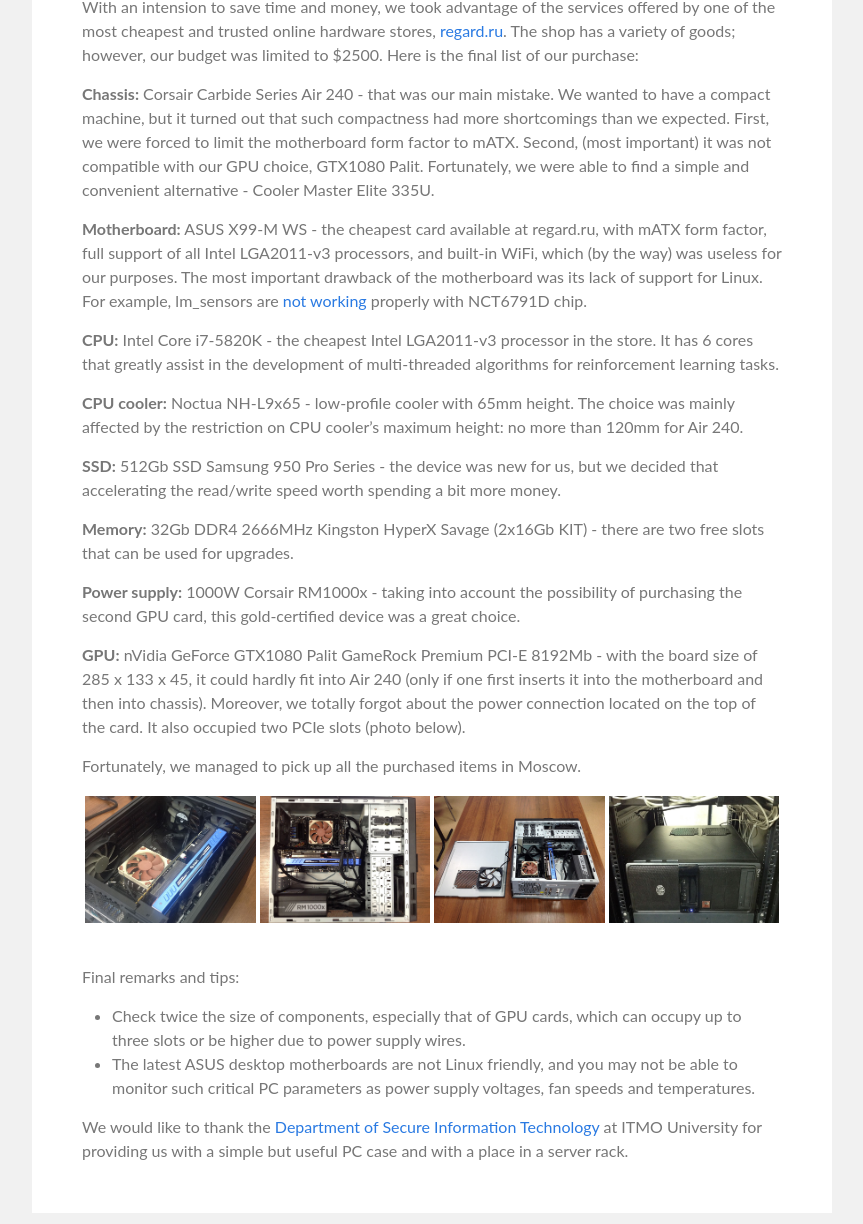
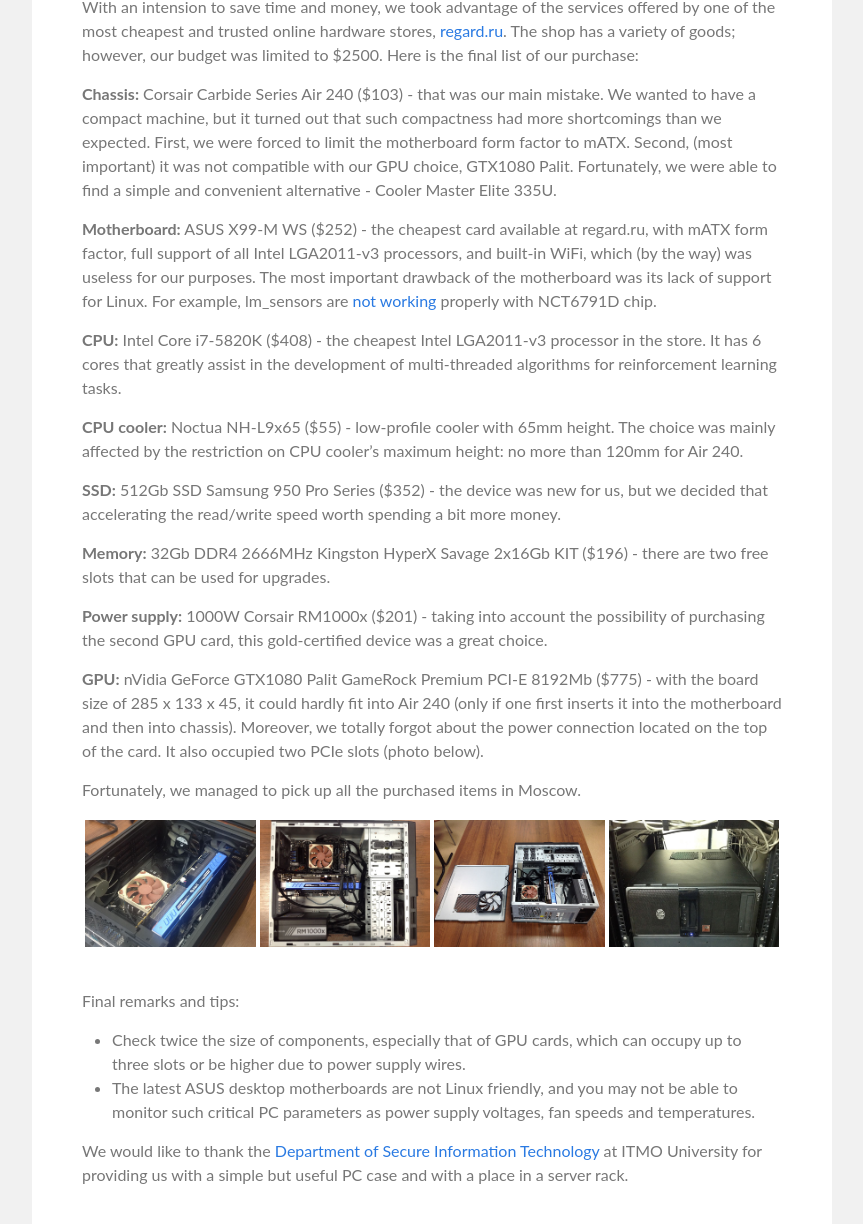
Before and after one commit to 5vision/5vision.github.io, a Jekyll site: the page built from _posts/2016-08-15-dream-team-machine.markdown, in a window 1280 px wide and 1400 px high, scrolled down 507 px. Shown: the part 176-1400 px from the top of the window, without its empty margins (208-1071 px from the left). Built offline with Jekyll 4.4.1, drawn with Linux system fonts in a browser that asks for light colours; nearby versions of some CDN libraries.

Commit message:
price tags

```diff
--- a/_posts/2016-08-15-dream-team-machine.markdown
+++ b/_posts/2016-08-15-dream-team-machine.markdown
@@ -12,21 +12,21 @@
 
 With an intension to save time and money, we took advantage of the services offered by one of the most cheapest and trusted online hardware stores, [regard.ru][regard]. The shop has a variety of goods; however, our budget was limited to $2500. Here is the final list of our purchase:
 
-<b>Chassis:</b> Corsair Carbide Series Air 240 - that was our main mistake. We wanted to have a compact machine, but it turned out that such compactness had more shortcomings than we expected. First, we were forced to limit the motherboard form factor to mATX. Second, (most important) it was not compatible with our GPU choice, GTX1080 Palit. Fortunately, we were able to find a simple and convenient alternative - Cooler Master Elite 335U.
+<b>Chassis:</b> Corsair Carbide Series Air 240 ($103) - that was our main mistake. We wanted to have a compact machine, but it turned out that such compactness had more shortcomings than we expected. First, we were forced to limit the motherboard form factor to mATX. Second, (most important) it was not compatible with our GPU choice, GTX1080 Palit. Fortunately, we were able to find a simple and convenient alternative - Cooler Master Elite 335U.
 
-<b>Motherboard:</b> ASUS X99-M WS - the cheapest card available at regard.ru, with mATX form factor, full support of all Intel LGA2011-v3 processors, and built-in WiFi, which (by the way) was useless for our purposes. The most important drawback of the motherboard was its lack of support for Linux. For example, lm_sensors are [not working][nct] properly with NCT6791D chip.
+<b>Motherboard:</b> ASUS X99-M WS ($252) - the cheapest card available at regard.ru, with mATX form factor, full support of all Intel LGA2011-v3 processors, and built-in WiFi, which (by the way) was useless for our purposes. The most important drawback of the motherboard was its lack of support for Linux. For example, lm_sensors are [not working][nct] properly with NCT6791D chip.
 
-<b>CPU:</b> Intel Core i7-5820K - the cheapest Intel LGA2011-v3 processor in the store. It has 6 cores that greatly assist in the development of multi-threaded algorithms for reinforcement learning tasks.
+<b>CPU:</b> Intel Core i7-5820K ($408) - the cheapest Intel LGA2011-v3 processor in the store. It has 6 cores that greatly assist in the development of multi-threaded algorithms for reinforcement learning tasks.
 
-<b>CPU cooler:</b> Noctua NH-L9x65 - low-profile cooler with 65mm height. The choice was mainly affected by the restriction on CPU cooler's maximum height: no more than 120mm for Air 240.
+<b>CPU cooler:</b> Noctua NH-L9x65 ($55) - low-profile cooler with 65mm height. The choice was mainly affected by the restriction on CPU cooler's maximum height: no more than 120mm for Air 240.
 
-<b>SSD:</b> 512Gb SSD Samsung 950 Pro Series - the device was new for us, but we decided that accelerating the read/write speed worth spending a bit more money.
+<b>SSD:</b> 512Gb SSD Samsung 950 Pro Series ($352) - the device was new for us, but we decided that accelerating the read/write speed worth spending a bit more money.
 
-<b>Memory:</b> 32Gb DDR4 2666MHz Kingston HyperX Savage (2x16Gb KIT) - there are two free slots that can be used for upgrades.
+<b>Memory:</b> 32Gb DDR4 2666MHz Kingston HyperX Savage 2x16Gb KIT ($196) - there are two free slots that can be used for upgrades.
 
-<b>Power supply:</b> 1000W Corsair RM1000x - taking into account the possibility of purchasing the second GPU card, this gold-certified device was a great choice.
+<b>Power supply:</b> 1000W Corsair RM1000x ($201) - taking into account the possibility of purchasing the second GPU card, this gold-certified device was a great choice.
 
-<b>GPU:</b> nVidia GeForce GTX1080 Palit GameRock Premium PCI-E 8192Mb - with the board size of 285 x 133 x 45, it could hardly fit into Air 240 (only if one first inserts it into the motherboard and then into chassis). Moreover, we totally forgot about the power connection located on the top of the card. It also occupied two PCIe slots (photo below).
+<b>GPU:</b> nVidia GeForce GTX1080 Palit GameRock Premium PCI-E 8192Mb ($775) - with the board size of 285 x 133 x 45, it could hardly fit into Air 240 (only if one first inserts it into the motherboard and then into chassis). Moreover, we totally forgot about the power connection located on the top of the card. It also occupied two PCIe slots (photo below).
 
 Fortunately, we managed to pick up all the purchased items in Moscow.
 
```
